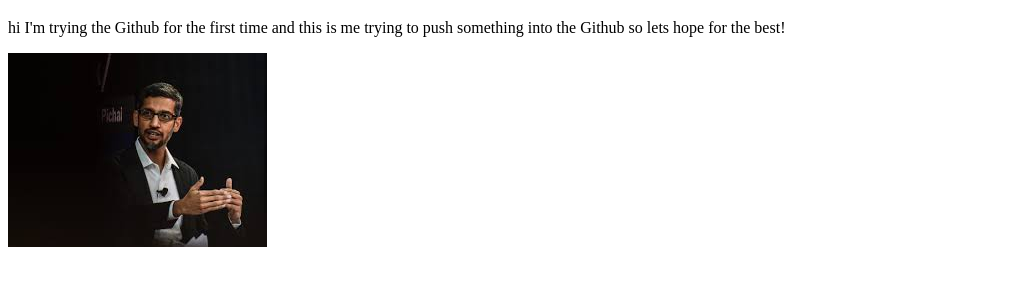
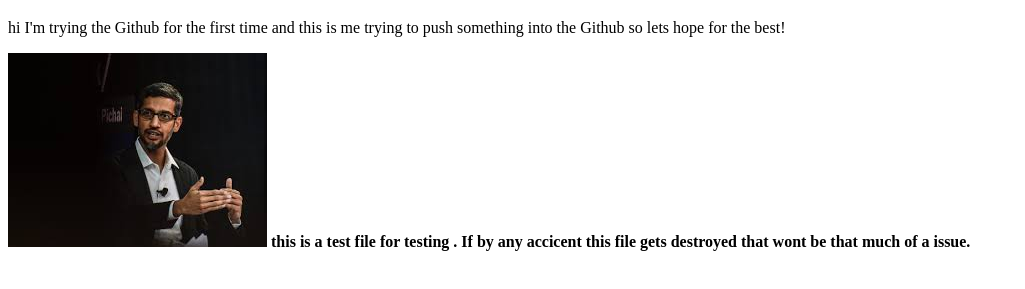
Before and after one commit to Uzzal-Bhowmik/my-second-repo, a plain HTML site: page index.html in a window 1280 px wide. Shown: the part 61-350 px from the top of the page, without its empty margins (0-1025 px from the left). Drawn offline with Linux system fonts and the light colour scheme.

Commit message:
strong msg added

```diff
--- a/index.html
+++ b/index.html
@@ -11,5 +11,7 @@
     <p>hi I'm trying the Github for the first time and this is me trying to push something into the Github so lets hope for the best!</p>
 
     <img src="images/sundar pichai.jpg" alt="">
+
+    <strong>this is a test file for testing . If by any accicent this file gets destroyed that wont be that much of a issue.</strong>
 </body>
 </html>
```
